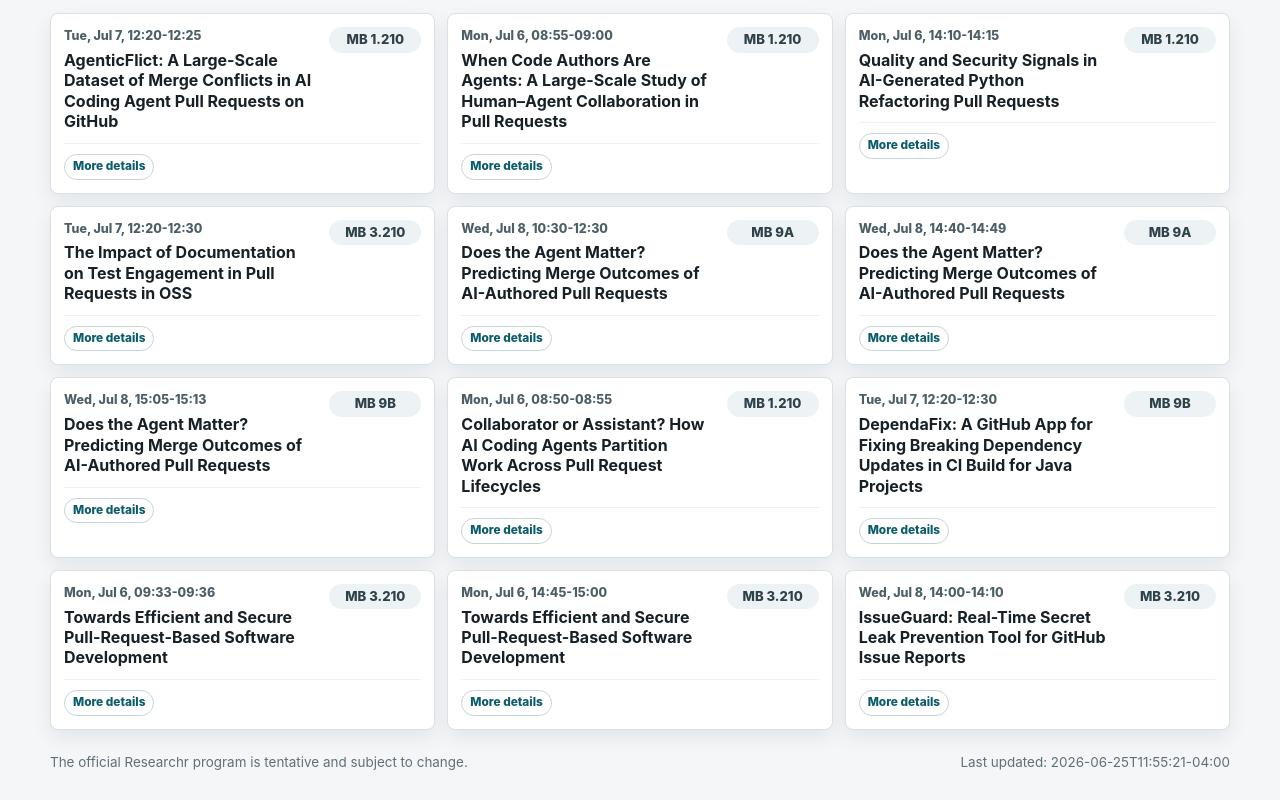
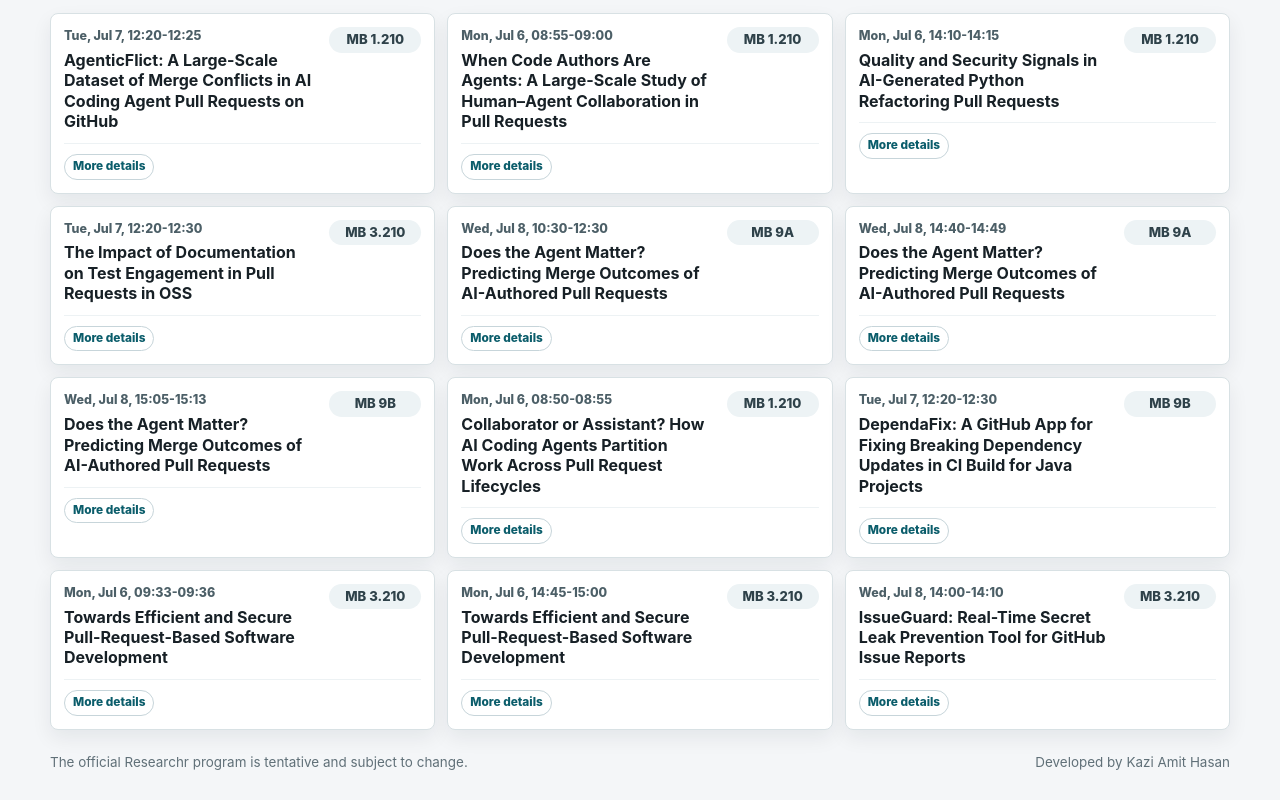
Before and after one commit to KaziAmitHasan/findmynexttalk, a React (Vite) app: page / in a window 1280 px wide. Shown: the part 291-1091 px from the top of the page. Built offline with nearby package versions, Linux system fonts and the light colour scheme.

Commit message:
Add footer credit

```diff
--- a/src/App.jsx
+++ b/src/App.jsx
@@ -223,7 +223,7 @@ export default function App() {
 
         <footer>
           <span>{metadata?.statusNote ?? "Program data loading."}</span>
-          {metadata?.lastUpdated ? <span>Last updated: {metadata.lastUpdated}</span> : null}
+          <span>Developed by Kazi Amit Hasan</span>
         </footer>
       </section>
     </main>
```
